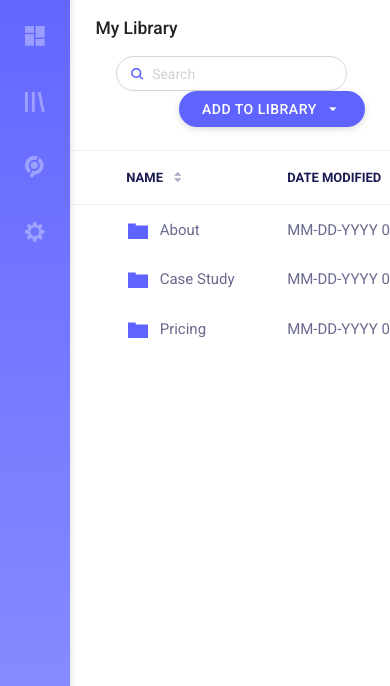
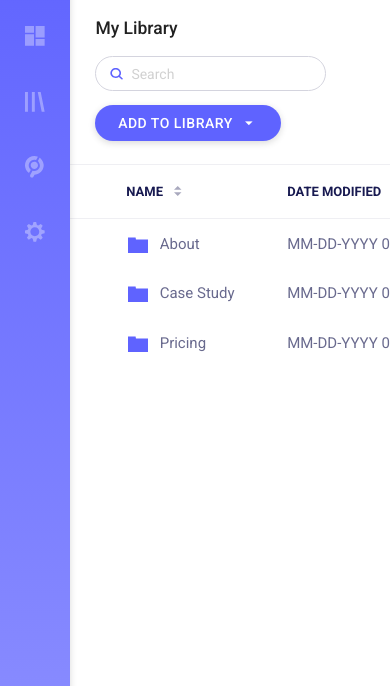
Before and after one commit to BhupinderSoftobiz89/ClientPoint, a plain HTML site: page library.html in a window 390 px wide. Shown: the part 73-759 px from the top of the page. Drawn offline with Linux system fonts and the light colour scheme.

Commit message:
latest changes

```diff
--- a/scss/components/responsive/_responsive.scss
+++ b/scss/components/responsive/_responsive.scss
@@ -397,6 +397,9 @@
 	.tabs .tab {
 		flex-grow: inherit;
 	}
+	.newClientPointTitleBar .library-header-right {
+		justify-content: flex-start;
+	}
 }
 
 // Media for 570px
@@ -413,9 +416,6 @@
 		label {
 			left: 0 !important;
 		}
-	}
-	.newClientPointTitleBar .newClientPointTitleBar-right .btn-round {
-		// margin-top: 1.25rem;
 	}
 	.newClientPointTitleBar .clientMenu {
 		width: $full-width;
@@ -459,6 +459,9 @@
   .searchResultContent .comment-row .imgbox {
     flex: 0 0 100%;
 }
+.newClientPointTitleBar .library-header-right .commonDefaultSearch {
+    margin: 0 1.25rem 1rem 0;
+}
 }
 
 // Media For extra small 480
```
Also changed, not shown: scss/materialize.css, 1 other file.
